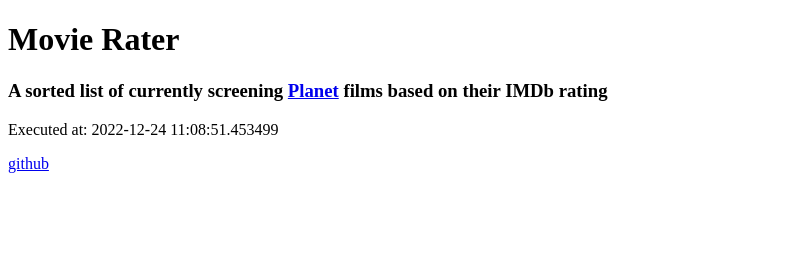
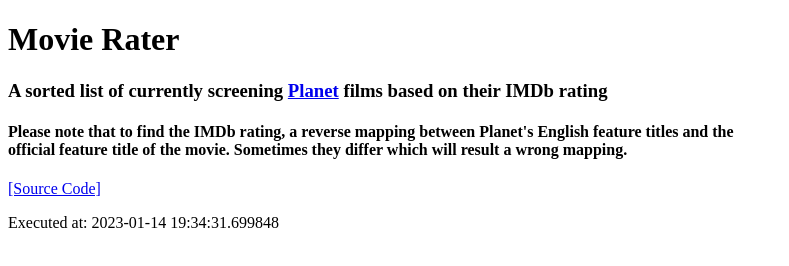
Before and after one commit to roi-shtivi/movie-rater, a plain HTML site: page index.html in a window 1280 px wide. Shown: the whole page, without its empty margins (0-789 px from the left). Drawn offline with Linux system fonts and the light colour scheme.

Commit message:
Add more information in the index.html

```diff
--- a/index.html
+++ b/index.html
@@ -7,8 +7,10 @@
 <body>
     <h1>Movie Rater</h1>
     <h3>A sorted list of currently screening <a href="https://www.planetcinema.co.il/">Planet</a> films based on their IMDb rating</h3>
+    <h4>Please note that to find the IMDb rating, a reverse mapping between Planet's English feature titles and the<br>
+        official feature title of the movie. Sometimes they differ which will result a wrong mapping.</h4>
+    <a href="https://git.shtivi.xyz/movie-rater.git/">[Source Code]</a>
     <object data="table.html" style="width: 100%; height: 100vh"></object>
-    <p id="execution-time">Executed at: 2022-12-24 11:08:51.453499</p>
-    <a href="https://github.com/roi-shtivi/movie-rater">github</a>
+    <p id="execution-time">Executed at: 2023-01-14 19:34:31.699848</p>
 </body>
 </html>
```
